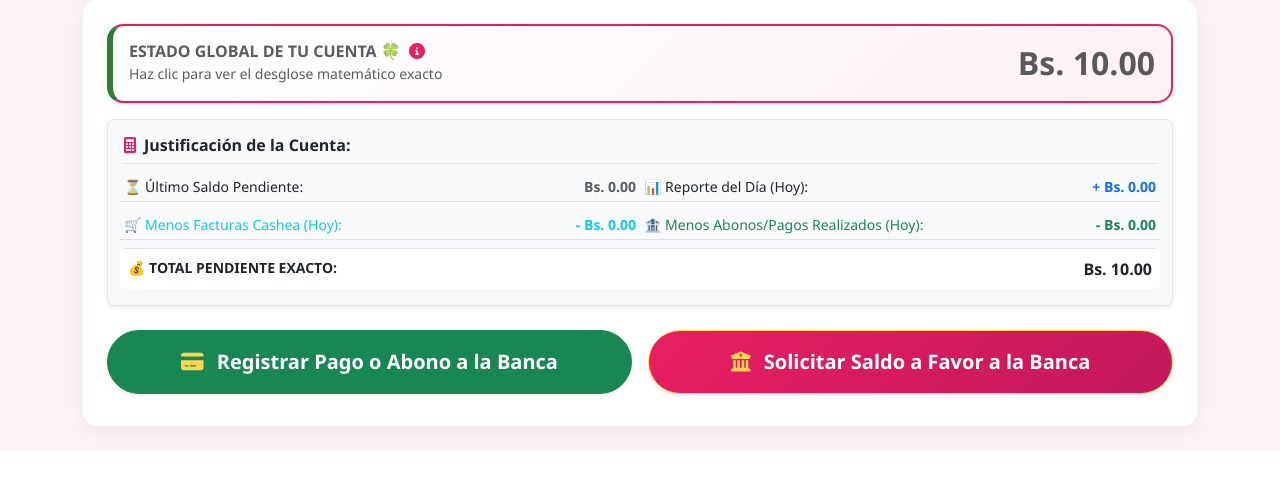
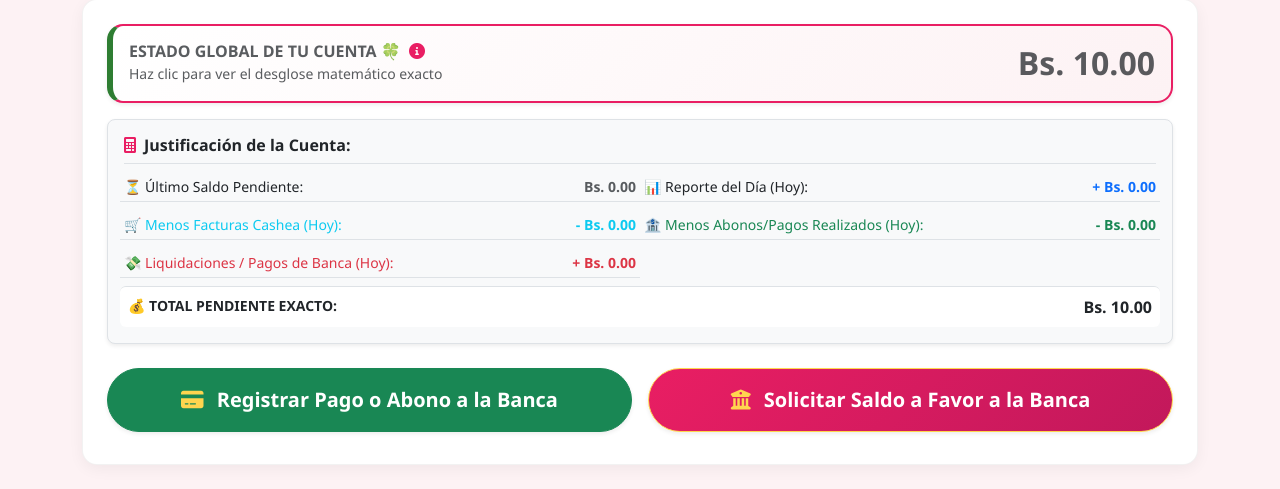
Before and after one commit to mariadelosangelesdiazpinto24-tech/tu-reporte-al-dia., a FastAPI app: template templates/agencia.html in a window 1280 px wide, after a click on "Pendientes / Pagos". Shown: the part 448-937 px from the top of the page. Before the commit the page ends 899 px from the top, so only its background shows below. Run offline with FastAPI, Linux system fonts and the light colour scheme; the template is opened without the code that fills it: most values are stand-ins (such as "Sample title", 1, 10 or a date in 2020); some libraries are stand-ins or nearby versions.

Commit message:
Update agencia.html

```diff
--- a/templates/agencia.html
+++ b/templates/agencia.html
@@ -224,7 +224,7 @@
                         </h2>
                     </div>
 
-                    <!-- DESGLOSE DETALLADO -->
+                    <!-- DESGLOSE DETALLADO JUSTIFICACIÓN DE LA CUENTA -->
                     <div class="collapse show mb-4" id="desglosePendienteDetalle">
                         <div class="card p-3 border rounded-3 bg-light shadow-sm small">
                             <h6 class="fw-bold text-dark border-bottom pb-2 mb-2"><i class="fas fa-calculator text-tema me-2"></i>Justificación de la Cuenta:</h6>
@@ -247,6 +247,18 @@
                                     <span class="text-success">🏦 Menos Abonos/Pagos Realizados (Hoy):</span>
                                     <strong class="text-success">- Bs. {{ (desglose_cuenta.abonos_hoy or 0) | dinero }}</strong>
                                 </div>
+                                <!-- DETALLE DE LIQUIDACIONES -->
+                                <div class="col-md-6 d-flex justify-content-between border-bottom py-1">
+                                    <span class="text-danger">💸 Liquidaciones / Pagos de Banca (Hoy):</span>
+                                    <strong class="text-danger">+ Bs. {{ (desglose_cuenta.liquidaciones_hoy or 0) | dinero }}</strong>
+                                </div>
+                                <!-- ADELANTOS (SI EXISTEN) -->
+                                {% if desglose_cuenta.adelantos_hoy and desglose_cuenta.adelantos_hoy > 0 %}
+                                <div class="col-md-6 d-flex justify-content-between border-bottom py-1">
+                                    <span class="text-warning">🤝 Adelantos Entregados (Hoy):</span>
+                                    <strong class="text-warning">+ Bs. {{ (desglose_cuenta.adelantos_hoy or 0) | dinero }}</strong>
+                                </div>
+                                {% endif %}
                                 <div class="col-12 d-flex justify-content-between border-top py-2 bg-white rounded px-2 mt-2">
                                     <strong>💰 TOTAL PENDIENTE EXACTO:</strong>
                                     <strong class="{% if saldo_actual < 0 %}text-success{% elif saldo_actual > 0 %}text-danger{% else %}text-dark{% endif %} fs-6">
```
